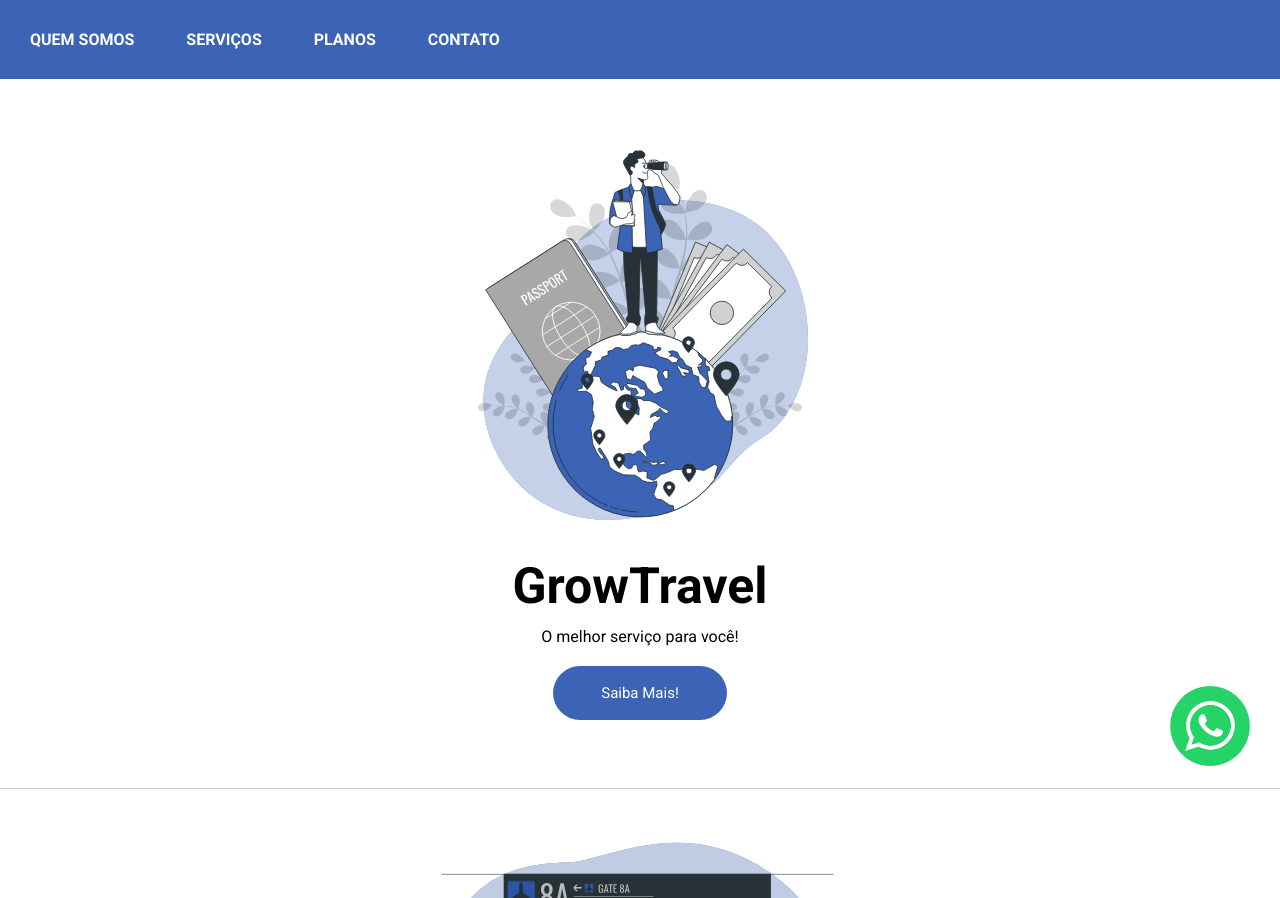
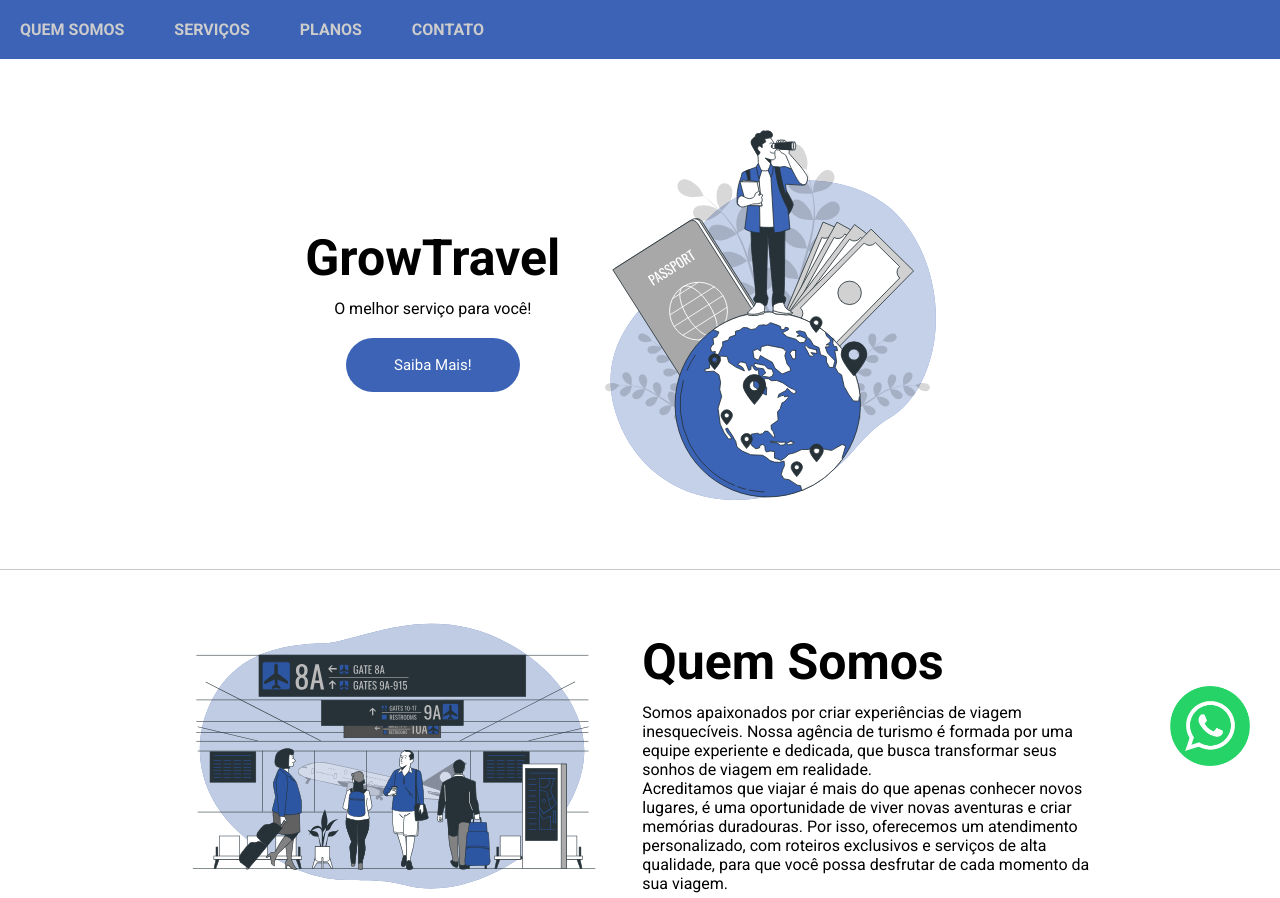
Before and after one commit to rafael-lourenco-1998/exercicios-curso-full-stack, a plain HTML site: page index.html in a window 1280 px wide. Shown: the top 898 px of the page. Drawn offline with Linux system fonts and the light colour scheme.

Commit message:
Exercício 3 Growdev Flex-Box
Módulo Fundamentos do Desenvolvimento Front-End

```diff
--- a/index.html
+++ b/index.html
@@ -27,17 +27,20 @@
     </header>
 
     <main>
-        <section>
+        <section id="pagina-inicial">
             <img src="./images/home.svg" alt="Buscar viagens pelo mundo">
-            <h2>GrowTravel</h2>
-            <p>O melhor serviço para você!</p>
-            <button class="meu-botao">Saiba Mais!</button>
+            <div> <!-- DIV é um container genérico para agrupar os itens e aplicar comportamento de bloco -->
+                <h2>GrowTravel</h2>
+                <p>O melhor serviço para você!</p>
+                <button class="botao-padrao">Saiba Mais!</button>
+            </div>
         </section>
-
 
         <section id="quem-somos">
             <img src="./images/aeroporto.svg" alt="Aeroporto">
-            <h2>Quem Somos</h2>
+
+            <div> <!-- DIV é um container genérico para agrupar os itens e aplicar comportamento de bloco -->
+                <h2>Quem Somos</h2>
             <p>
                 Somos apaixonados por criar experiências de viagem inesquecíveis. Nossa agência de turismo é formada por uma equipe
                 experiente e dedicada, que busca transformar seus sonhos de viagem em realidade.
@@ -48,12 +51,12 @@
                 oferecemos um atendimento personalizado, com roteiros exclusivos e serviços de alta qualidade, para que você possa
                 desfrutar de cada momento da sua viagem.
             </p>
+            </div>
+
         </section>
-
 
         <section id="planos">
             <h2>Planos</h2>
-
 
             <table>
                 <thead>
@@ -104,13 +107,12 @@
                 </tbody>
             </table>
         </section>
+    </main>
 
-     <a href="https://wa.me/5551999999999?text=Ol%C3%A1%2C%20tudo%20bem%3F"
+    <a href="https://wa.me/5551999999999?text=Ol%C3%A1%2C%20tudo%20bem%3F"
     title="Contato via whatsapp" target="_blank" id="btn-whats">
         <img src="./images/whatsapp.png.png" alt="icone whatsapp">
     </a>
-
-    </main>
 
     <footer>
         <p>&copy; Copyright 2024.</p>
--- a/style.css
+++ b/style.css
@@ -1,4 +1,3 @@
-
 @import url('https://fonts.googleapis.com/css2?family=Roboto:ital,wght@0,100..900;1,100..900&display=swap');
 /* importando fonte do google para usar*/
 
@@ -10,24 +9,27 @@
 
 header{
     background-color: #3c63b5;
-    padding: 6px;
+    padding: 20px;
+}
+
+nav.menu > ul{
+    display: flex; /* disposição dos elemtos na tela( sem em bloco ou em linha)*/
+    gap: 50px; /*da um espaço entre os itens (antes definido pelas margens) */
 }
 
 nav.menu li {
-    display: inline-block;  /* Ativa o Flexbox e deixa lado a lado*/
     list-style-type: none;  /* Remove bolinhas da lista */
-    margin: 24px;
 }
 
 nav.menu li > a{
-    color: #ffffff;
+    color: #cccccc;
     text-decoration: none; /* Remove o sublinhado*/
     font-weight: bold; /* Deixa a letra mais grossa*/
     text-transform: uppercase; /* Deixa letra Maiúscula*/
 }
 
 nav.menu li > a:hover{ /* Adiciona efeito quando passa o mouse*/
-    color: rgb(0, 140, 255);
+    color: white;
     text-decoration: underline; /* Adiciona sublinhado*/
 }
 
@@ -36,6 +38,30 @@ section {
     text-align: center; /* Alinha texto no centro*/
     padding: 48px;
     border-bottom: 1px solid #c9c9c9;
+}
+
+section{ /* define um display padão para todas as sections*/
+    display: flex; /* disposição dos elementos na tela(se em bloco ou em linha)*/
+    justify-content: center; /* Define o alinhamento ao longo do eixo principal (horizontal).*/
+    align-items: center; /* alinha os itens no eixo vertical */
+}
+
+section#pagina-inicial{
+    flex-direction: row-reverse; /* define a direção do coteúdo flex (row ou column), reverse( de trás para frente)*/
+}
+
+section#quem-somos{
+    gap: 40px; /*da um espaço entre os itens (antes definido pelas margens) */
+}
+
+section#quem-somos > div{
+    text-align: start; /* alinha o conteúdo de texto no inicio*/
+    width: 38%; /* define uma largura para a div */
+
+}
+
+section#planos{
+    flex-direction: column; /* define a direção da section flex ( em coluna) */
 }
 
 img {
@@ -48,7 +74,7 @@ h2 {
     margin: 12px 0;
 }
 
-button.meu-botao {
+button.botao-padrao {
     background-color: #3c63b5; /* Cor de fundo*/
     color: #ffffff; /* Cor da letra*/
     padding: 18px 48px; /* margem interna*/
@@ -59,17 +85,14 @@ button.meu-botao {
     margin-bottom: 20px;
 }
 
-button.meu-botao:hover{
+button.botao-padrao:hover{
     cursor: pointer; /* Muda o cursor do mouse*/
     font-weight: bold;
 }
 
-
 table{
     border-collapse: collapse; /* Cria Linha inteira nas divisões da tabela*/
-    width: 50%;
-    margin: 0 auto;
-
+    width: 50%;bo
 }
 td, th {
     border: 1px solid #c9c9c9;
```
